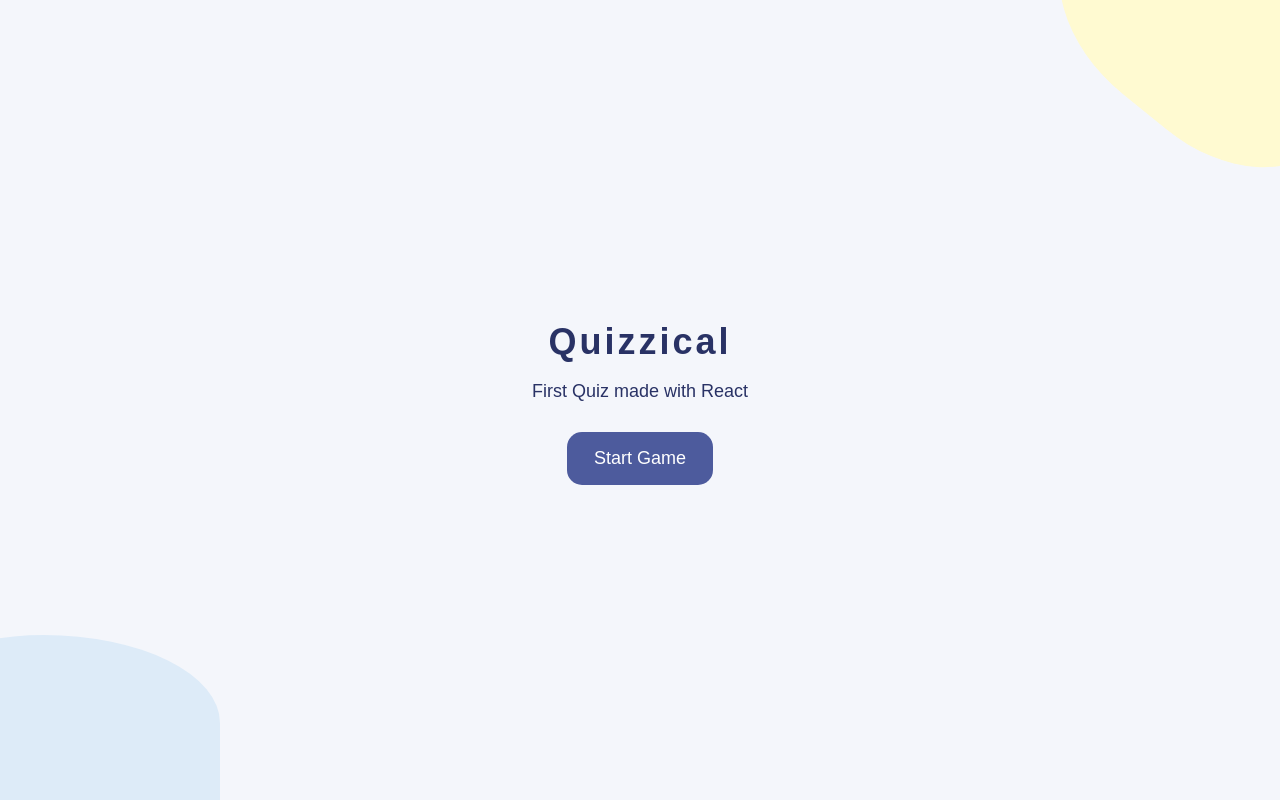
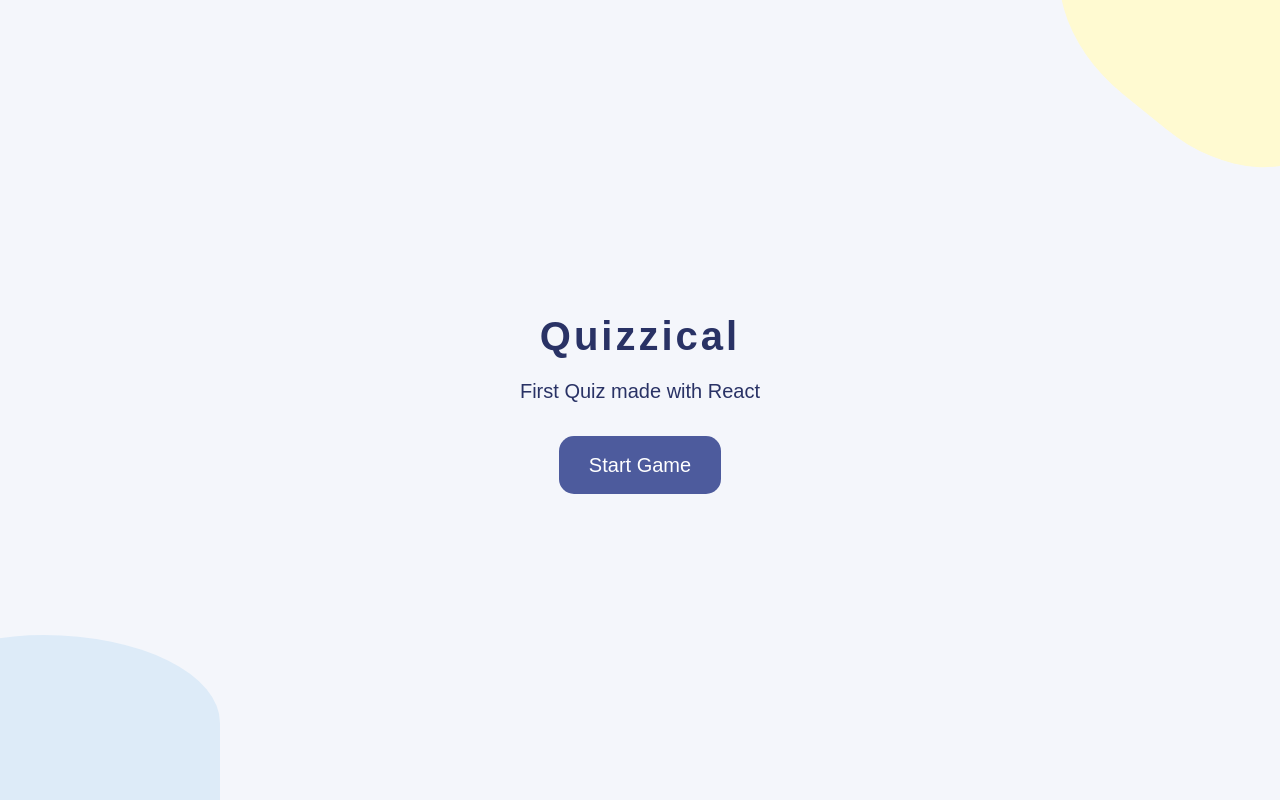
Before and after one commit to bojanognjen/Quizzical, a React (Vite) app: page / in a window 1280 px wide. Shown: the top 800 px of the page. Built offline with nearby package versions, Linux system fonts and the light colour scheme; no server answers.

Commit message:
html clamp and 100dvh

```diff
--- a/src/App.css
+++ b/src/App.css
@@ -1,5 +1,5 @@
 .app-container {
-  min-height: 100vh;
+  min-height: 100dvh;
   display: flex;
   justify-content: center;
   align-items: center;
--- a/src/index.css
+++ b/src/index.css
@@ -18,14 +18,8 @@
   }
 }
 
-/* Responsive root font-size so `rem` scales on small screens.
-   - Minimum: 15px for small devices
-   - Scales with viewport width in the middle
-   - Maximum: 18px for large devices
-   This makes all `rem`-based measures larger on phones without changing every rule.
-*/
 html {
-  font-size: clamp(15px, 3.2vw, 18px);
+  font-size: clamp(16px, 4vw, 20px);
 }
 body {
   /* 4. Add accessible line-height */
```
